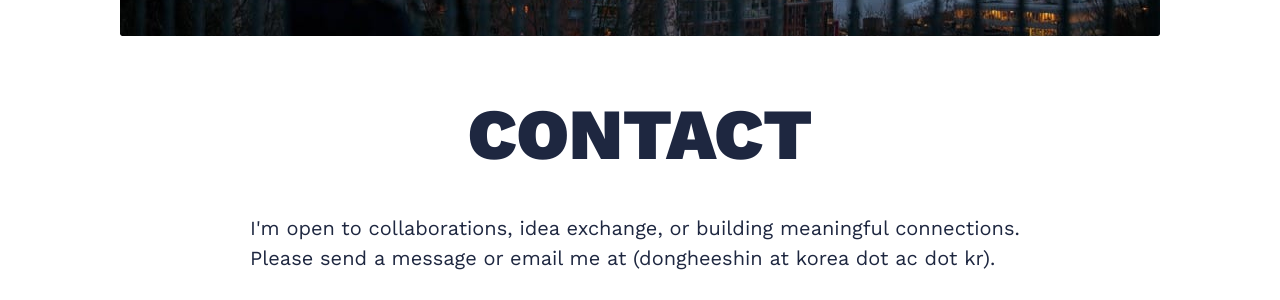
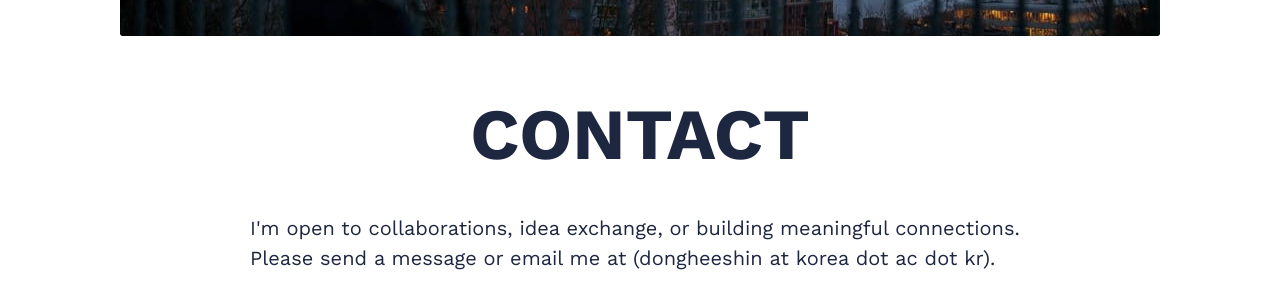
Before and after one commit to donghee-shin-page/donghee-shin-page.github.io, a Jekyll site: the page built from _pages/03-contact.html, in a window 1280 px wide. Shown: the part 704-1004 px from the top of the page. Built offline with Jekyll 4.4.1, drawn with Linux system fonts in a browser that asks for light colours; nearby versions of some CDN libraries.

Commit message:
Update _base.scss

```diff
--- a/_sass/2-base/_base.scss
+++ b/_sass/2-base/_base.scss
@@ -238,6 +238,12 @@
   border: 1px solid var(--background-alt-color);
 }
 
+.page__title {
+  font-size: 40px;
+  font-weight: 600;
+}
+
+
 .button {
   display: inline-block;
   padding: 20px 40px;
```
